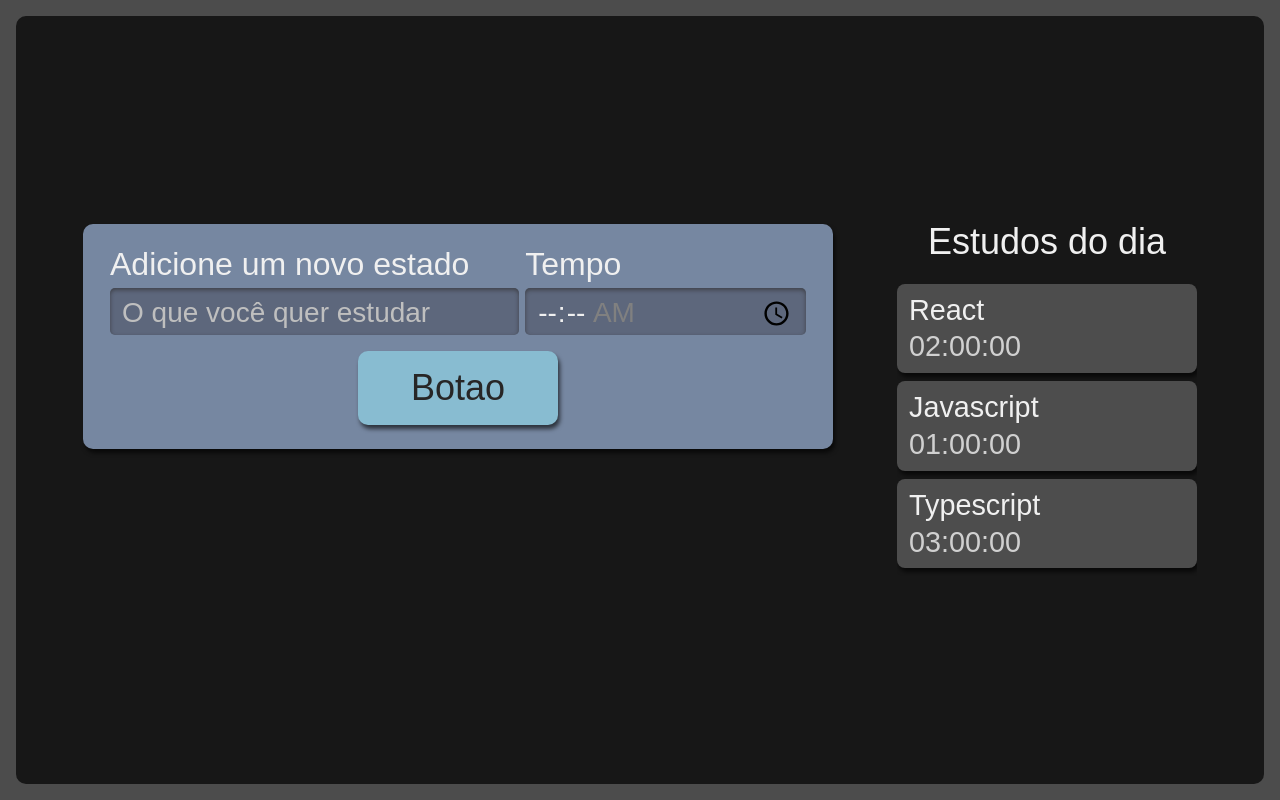
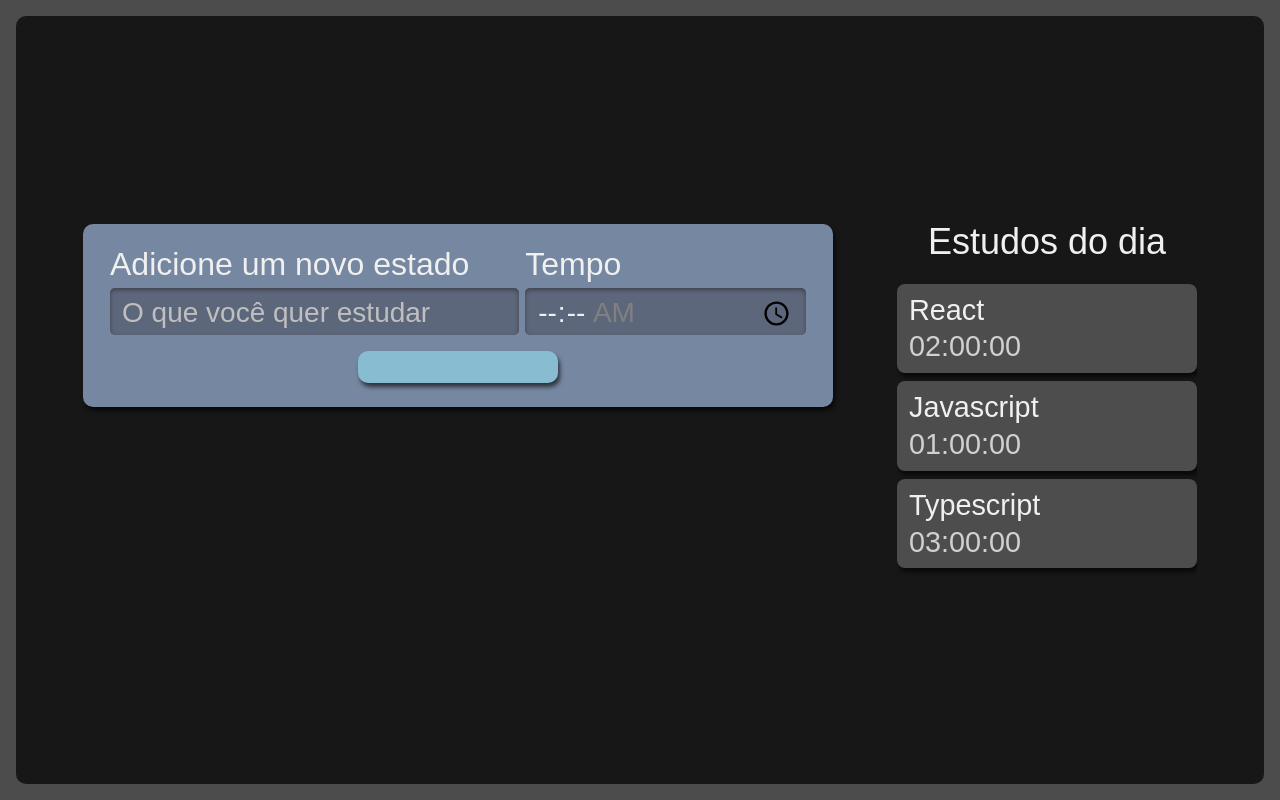
Before and after one commit to andresinho20049/alura-studies, a React (Create React App) app: page / in a window 1280 px wide. Built offline with nearby package versions, Linux system fonts and the light colour scheme.

Commit message:
BotaoPropsType, define types of the typeButton

```diff
--- a/src/components/botao/index.tsx
+++ b/src/components/botao/index.tsx
@@ -1,9 +1,18 @@
-import { Component } from "react";
+import { Component, ReactNode } from "react";
 import styles from "./Botao.module.scss";
 
-class Botao extends Component {
+type BotaoPropsType = {
+  type?: "submit" | "reset" | "button";
+  children: ReactNode;
+};
+
+class Botao extends Component<BotaoPropsType> {
   render() {
-    return <button className={styles.botao}>Botao</button>;
+    return (
+      <button type={this.props.type} className={styles.botao}>
+        {this.props.children}
+      </button>
+    );
   }
 }
 
```
